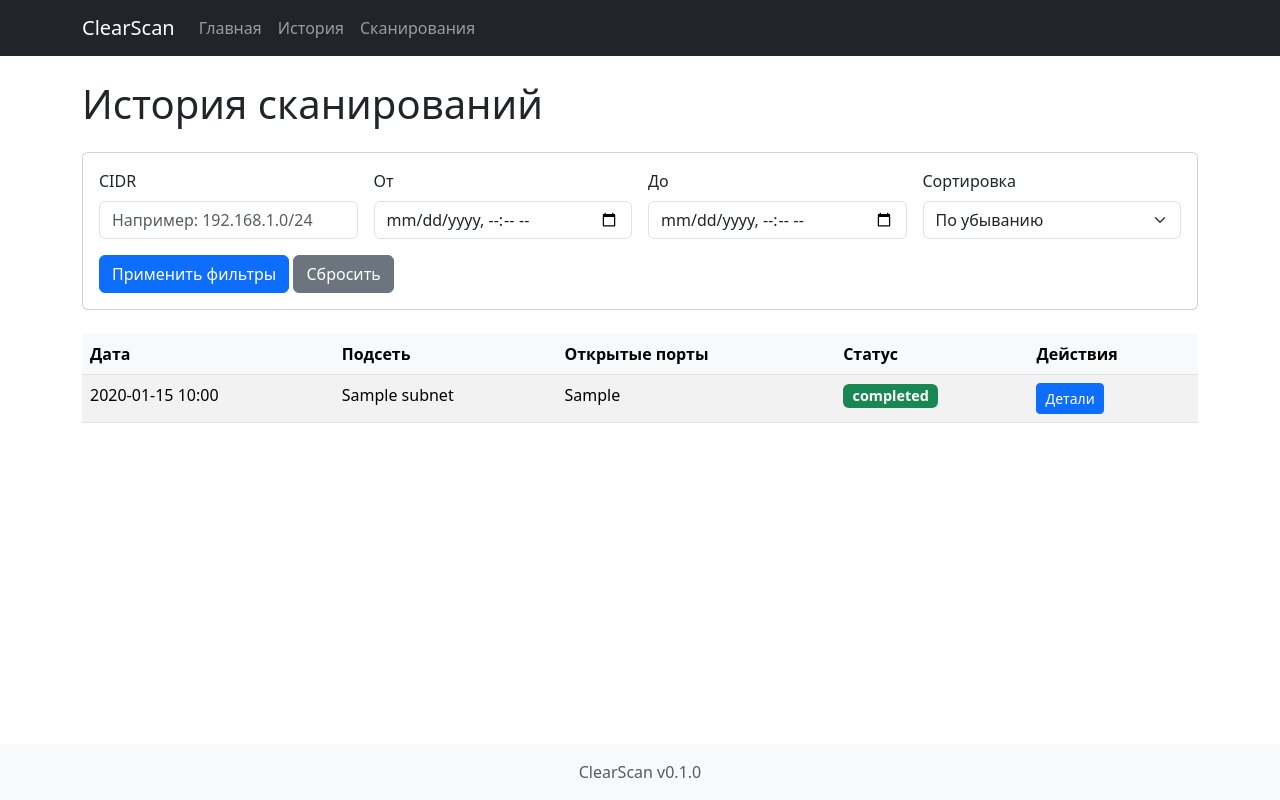
After one commit to deusolutions/ClearScan, a FastAPI app: template web/templates/history.html in a window 1280 px wide. The commit adds this page. Run offline with FastAPI, Linux system fonts and the light colour scheme; the template is opened without the code that fills it: most values are stand-ins (such as "Sample title", 1, 10 or a date in 2020); parts of the project's set-up code (start-up, migrations or seed data) failed here and were passed over.

Commit message:
Add history page with filtering and pagination

```diff
--- a/web/app.py
+++ b/web/app.py
@@ -5,12 +5,15 @@ from fastapi.responses import HTMLResponse
 from pathlib import Path
 import sys
 import os
+from datetime import datetime
+from typing import Optional
 
 # Добавляем корневую директорию проекта в PYTHONPATH
 sys.path.append(str(Path(__file__).parent.parent))
 
 from db.database import Database
 from config.config import Config
+from services.history_service import HistoryService
 
 app = FastAPI(title="ClearScan")
 
@@ -20,9 +23,10 @@ app.mount("/static", StaticFiles(directory="web/static"), name="static")
 # Настраиваем шаблоны
 templates = Jinja2Templates(directory="web/templates")
 
-# Инициализация базы данных
+# Инициализация базы данных и сервисов
 config = Config()
 db = Database(config)
+history_service = HistoryService(db)
 
 @app.get("/", response_class=HTMLResponse)
 async def index(request: Request):
@@ -32,6 +36,41 @@ async def index(request: Request):
     return templates.TemplateResponse(
         "index.html",
         {"request": request, "scans": scans}
+    )
+
+@app.get("/history", response_class=HTMLResponse)
+async def history(
+    request: Request,
+    cidr: Optional[str] = None,
+    date_from: Optional[str] = None,
+    date_to: Optional[str] = None,
+    page: int = 1,
+    sort: str = "desc"
+):
+    """Страница истории сканирований"""
+    # Преобразуем строковые даты в datetime
+    date_from_dt = datetime.fromisoformat(date_from) if date_from else None
+    date_to_dt = datetime.fromisoformat(date_to) if date_to else None
+
+    # Получаем данные с учетом фильтров и пагинации
+    result = await history_service.get_scans(
+        cidr=cidr,
+        date_from=date_from_dt,
+        date_to=date_to_dt,
+        page=page,
+        sort_desc=(sort != "asc")
+    )
+
+    return templates.TemplateResponse(
+        "history.html",
+        {
+            "request": request,
+            "scans": result["scans"],
+            "page": result["page"],
+            "total_pages": result["total_pages"],
+            "has_next": result["has_next"],
+            "has_prev": result["has_prev"]
+        }
     )
 
 @app.get("/scans", response_class=HTMLResponse)
--- a/web/templates/base.html
+++ b/web/templates/base.html
@@ -20,6 +20,9 @@
                         <a class="nav-link" href="/">Главная</a>
                     </li>
                     <li class="nav-item">
+                        <a class="nav-link" href="/history">История</a>
+                    </li>
+                    <li class="nav-item">
                         <a class="nav-link" href="/scans">Сканирования</a>
                     </li>
                 </ul>
--- /dev/null
+++ b/web/templates/history.html
@@ -0,0 +1,120 @@
+{% extends "base.html" %}
+
+{% block title %}История сканирований - ClearScan{% endblock %}
+
+{% block content %}
+<div class="row">
+    <div class="col-md-12">
+        <h1 class="mb-4">История сканирований</h1>
+
+        <!-- Фильтры -->
+        <div class="card mb-4">
+            <div class="card-body">
+                <form method="get" class="row g-3">
+                    <div class="col-md-3">
+                        <label for="cidr" class="form-label">CIDR</label>
+                        <input type="text" class="form-control" id="cidr" name="cidr"
+                               value="{{ request.query_params.get('cidr', '') }}"
+                               placeholder="Например: 192.168.1.0/24">
+                    </div>
+                    <div class="col-md-3">
+                        <label for="date_from" class="form-label">От</label>
+                        <input type="datetime-local" class="form-control" id="date_from" name="date_from"
+                               value="{{ request.query_params.get('date_from', '') }}">
+                    </div>
+                    <div class="col-md-3">
+                        <label for="date_to" class="form-label">До</label>
+                        <input type="datetime-local" class="form-control" id="date_to" name="date_to"
+                               value="{{ request.query_params.get('date_to', '') }}">
+                    </div>
+                    <div class="col-md-3">
+                        <label for="sort" class="form-label">Сортировка</label>
+                        <select class="form-select" id="sort" name="sort">
+                            <option value="desc" {% if request.query_params.get('sort') != 'asc' %}selected{% endif %}>
+                                По убыванию
+                            </option>
+                            <option value="asc" {% if request.query_params.get('sort') == 'asc' %}selected{% endif %}>
+                                По возрастанию
+                            </option>
+                        </select>
+                    </div>
+                    <div class="col-12">
+                        <button type="submit" class="btn btn-primary">Применить фильтры</button>
+                        <a href="/history" class="btn btn-secondary">Сбросить</a>
+                    </div>
+                </form>
+            </div>
+        </div>
+
+        <!-- Таблица -->
+        {% if scans %}
+        <div class="table-responsive">
+            <table class="table table-striped">
+                <thead>
+                    <tr>
+                        <th>Дата</th>
+                        <th>Подсеть</th>
+                        <th>Открытые порты</th>
+                        <th>Статус</th>
+                        <th>Действия</th>
+                    </tr>
+                </thead>
+                <tbody>
+                    {% for scan in scans %}
+                    <tr>
+                        <td>{{ scan.timestamp.strftime('%Y-%m-%d %H:%M') }}</td>
+                        <td>{{ scan.subnet }}</td>
+                        <td>{{ scan.open_ports }}</td>
+                        <td>
+                            <span class="badge {% if scan.status == 'completed' %}bg-success{% else %}bg-warning{% endif %}">
+                                {{ scan.status }}
+                            </span>
+                        </td>
+                        <td>
+                            <a href="/scans/{{ scan.id }}" class="btn btn-sm btn-primary">Детали</a>
+                        </td>
+                    </tr>
+                    {% endfor %}
+                </tbody>
+            </table>
+        </div>
+
+        <!-- Пагинация -->
+        {% if total_pages > 1 %}
+        <nav aria-label="Page navigation" class="mt-4">
+            <ul class="pagination justify-content-center">
+                {% if has_prev %}
+                <li class="page-item">
+                    <a class="page-link" href="?page={{ page - 1 }}{% if request.query_params.get('cidr') %}&cidr={{ request.query_params.get('cidr') }}{% endif %}{% if request.query_params.get('date_from') %}&date_from={{ request.query_params.get('date_from') }}{% endif %}{% if request.query_params.get('date_to') %}&date_to={{ request.query_params.get('date_to') }}{% endif %}{% if request.query_params.get('sort') %}&sort={{ request.query_params.get('sort') }}{% endif %}">
+                        Предыдущая
+                    </a>
+                </li>
+                {% endif %}
+
+                {% for p in range(1, total_pages + 1) %}
+                <li class="page-item {% if p == page %}active{% endif %}">
+                    <a class="page-link" href="?page={{ p }}{% if request.query_params.get('cidr') %}&cidr={{ request.query_params.get('cidr') }}{% endif %}{% if request.query_params.get('date_from') %}&date_from={{ request.query_params.get('date_from') }}{% endif %}{% if request.query_params.get('date_to') %}&date_to={{ request.query_params.get('date_to') }}{% endif %}{% if request.query_params.get('sort') %}&sort={{ request.query_params.get('sort') }}{% endif %}">
+                        {{ p }}
+                    </a>
+                </li>
+                {% endfor %}
+
+                {% if has_next %}
+                <li class="page-item">
+                    <a class="page-link" href="?page={{ page + 1 }}{% if request.query_params.get('cidr') %}&cidr={{ request.query_params.get('cidr') }}{% endif %}{% if request.query_params.get('date_from') %}&date_from={{ request.query_params.get('date_from') }}{% endif %}{% if request.query_params.get('date_to') %}&date_to={{ request.query_params.get('date_to') }}{% endif %}{% if request.query_params.get('sort') %}&sort={{ request.query_params.get('sort') }}{% endif %}">
+                        Следующая
+                    </a>
+                </li>
+                {% endif %}
+            </ul>
+        </nav>
+        {% endif %}
+
+        {% else %}
+        <div class="alert alert-info">
+            Сканирования не найдены
+        </div>
+        {% endif %}
+    </div>
+</div>
+{% endblock %}
```
Also changed, not shown: db/database.py (+76 -3 lines), services/history_service.py (added, +47 -0 lines).
